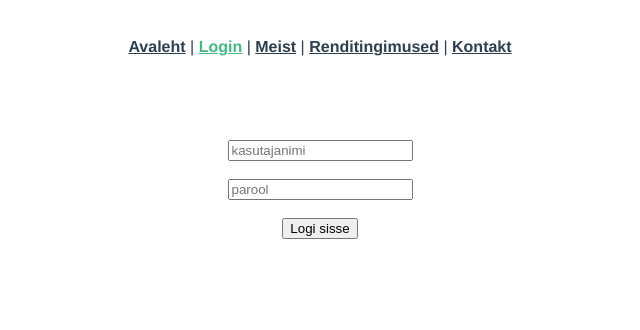
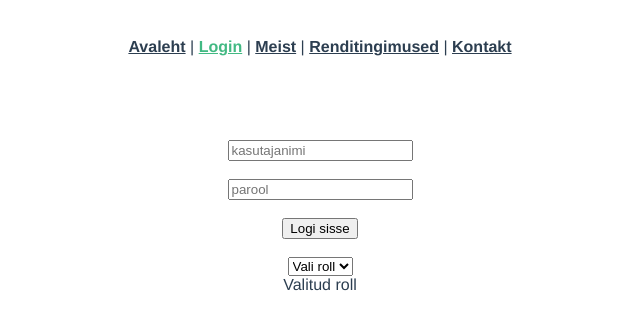
Before and after one commit to vahur123/bikerental-front, a Vue app: page /#/login in a window 1280 px wide. Shown: the top 330 px of the page, without its empty margins (320-960 px from the left). Built offline with nearby package versions, Linux system fonts and the light colour scheme.

Commit message:
VAHUR- Login1

```diff
--- a/src/views/Login.vue
+++ b/src/views/Login.vue
@@ -1,12 +1,24 @@
 <template>
   <div>
-    <br><br><br>
-
+    <br>
+    <br>
+    <br>
     <input placeholder="kasutajanimi" v-model="username"><br>
     <br>
     <input placeholder="parool" v-model="password"><br>
     <br>
     <button>Logi sisse</button>
+    <br>
+    <br>
+
+    <div>
+      <select v-model ="selected" >
+        <option disabled value="">Vali roll</option>
+        <option v-for="option in options" :value="option.roleId">{{option.roleName}}</option>
+      </select>
+      <br>
+      <span>Valitud roll{{selected}}</span>
+    </div>
   </div>
 
 </template>
@@ -14,26 +26,27 @@
 <script>
 export default {
   name: "Login",
-  data: function (){
+  data: function () {
     return {
-      username:"",
-      password:"",
+      username: "",
+      password: "",
       options: {},
       selected: ""
     }
   },
   methods: {
     login: function () {
-       this.$http.get ("/login/in", {
+      this.$http.get("/login/in", {
             params: {
               userName: this.userName,
               password: this.password
             }
           }
-       ).then(response =>{
+      ).then(response => {
         alert("Tere tulemast rattarenti" + response.data.firstName + "" + response.data.lastName)
-         console.log (response.data)
-       }).catch(error =>{
+        this.options = response.data.roles
+        console.log(response.data)
+      }).catch(error => {
         alert(error.response.data.message + "Parool on vale" + error.response.data.errorCode)
         console.log(error)
       })
```
Lines whose indentation alone changed are shown as unchanged.
